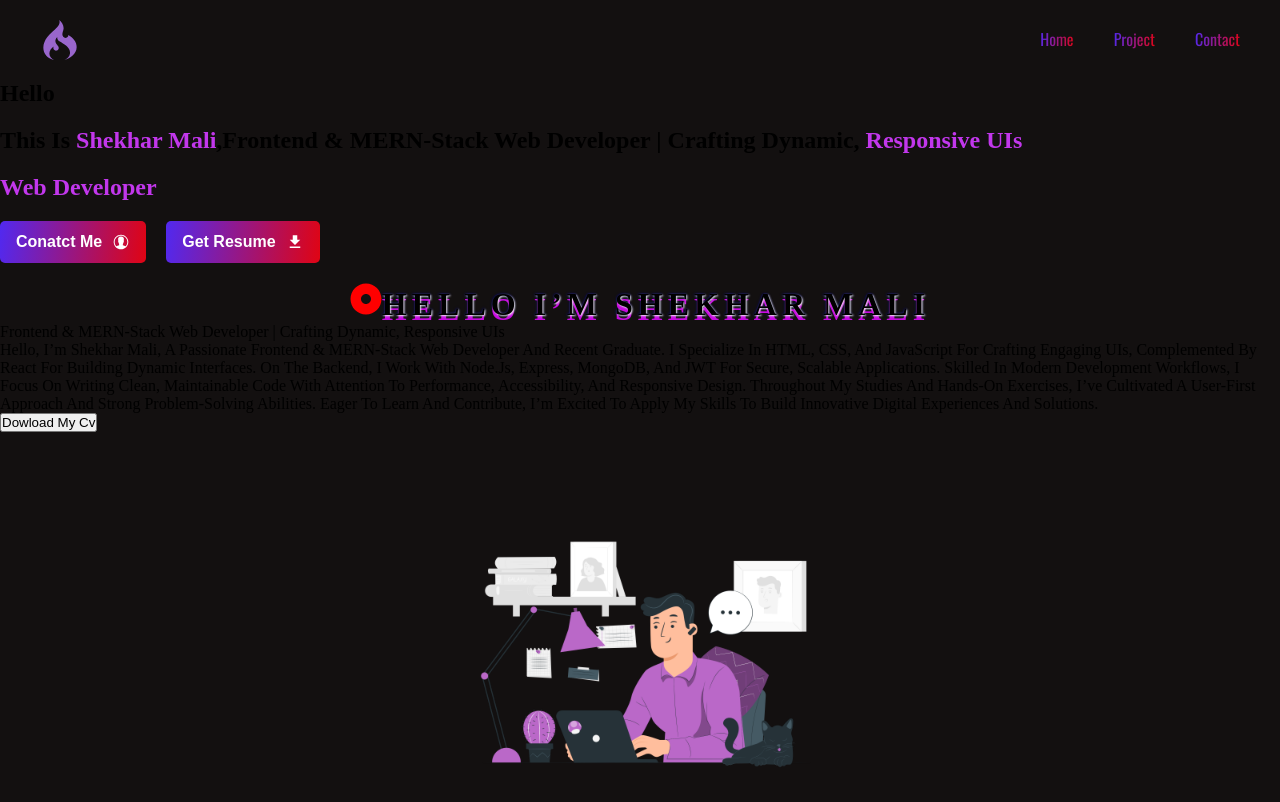
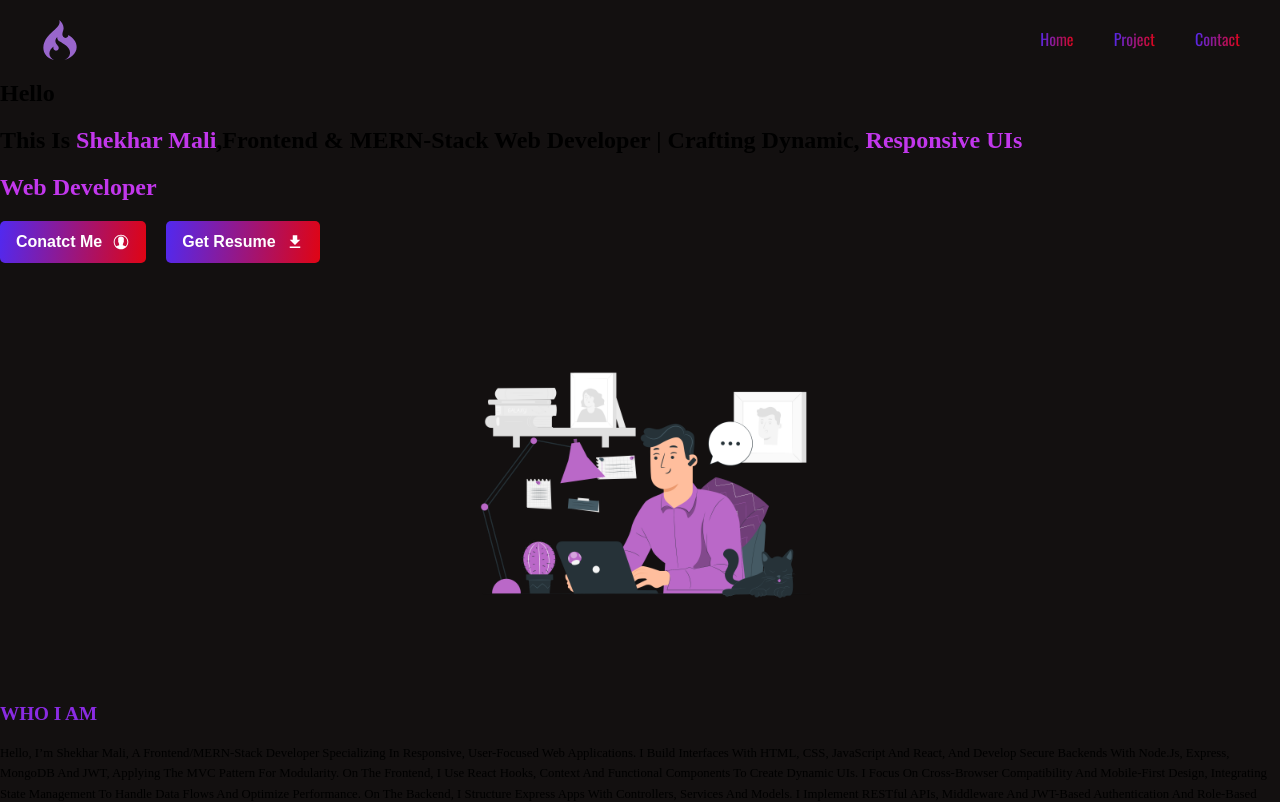
Before and after one commit to sm111111/Dark-Portfolio, a React (Vite) app: page /hero in a window 1280 px wide. Shown: the top 802 px of the page. Built offline with nearby package versions, Linux system fonts and the light colour scheme.

Commit message:
Update HeroSection.jsx
Recent update

```diff
--- a/src/components/heroSection/HeroSection.jsx
+++ b/src/components/heroSection/HeroSection.jsx
@@ -27,13 +27,6 @@ const HeroSection = () => {
                     <button>get resume <MdFileDownload className='comumication-icon' /></button>
                 </div>
 
-                <div className="inside-HeroSection">
-                    <h1><FaDotCircle style={{ color: 'red' }} />Hello I’m Shekhar Mali </h1>
-                    <span>Frontend & MERN-Stack Web Developer | Crafting Dynamic, Responsive UIs</span>
-                    <p>Hello, I’m Shekhar Mali, a passionate Frontend & MERN-Stack Web Developer and recent graduate. I specialize in HTML, CSS, and JavaScript for crafting engaging UIs, complemented by React for building dynamic interfaces. On the backend, I work with Node.js, Express, MongoDB, and JWT for secure, scalable applications. Skilled in modern development workflows, I focus on writing clean, maintainable code with attention to performance, accessibility, and responsive design. Throughout my studies and hands-on exercises, I’ve cultivated a user-first approach and strong problem-solving abilities. Eager to learn and contribute, I’m excited to apply my skills to build innovative digital experiences and solutions.</p>
-                    <button>Dowload My Cv</button>
-
-                </div>
 
                 <div className="aboutme-herosection">
                     <div className="top-aboutme">
```
